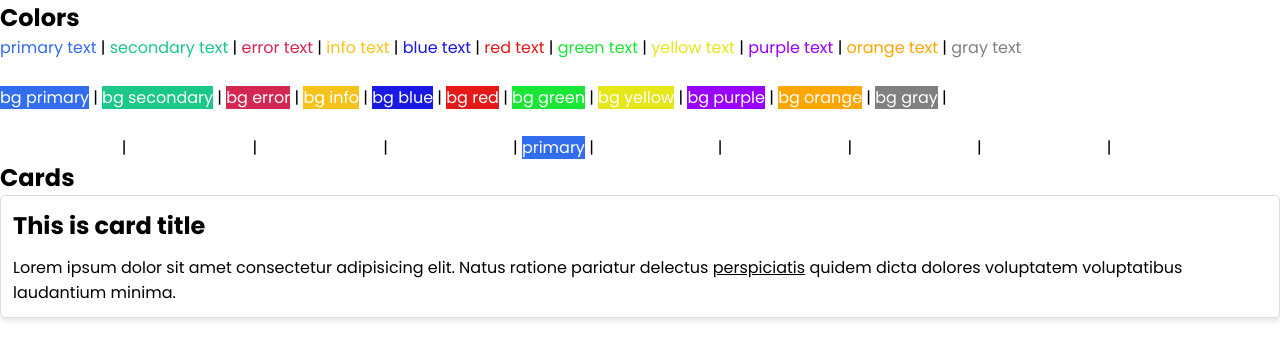
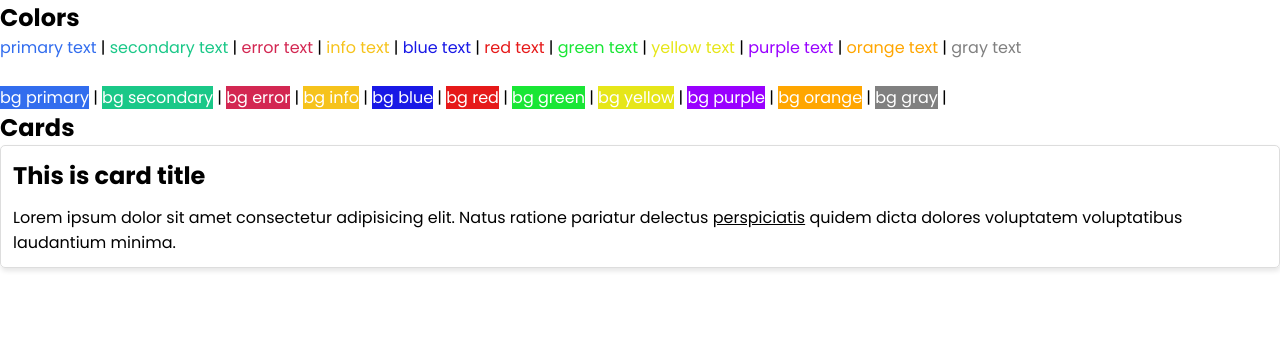
Before and after one commit to Im-Hassan-wd/sass-scss-library, a website: page index.html in a window 1280 px wide. Drawn offline with Linux system fonts and the light colour scheme.

Commit message:
outputting the colors

```diff
--- a/index.html
+++ b/index.html
@@ -36,18 +36,6 @@
     <span class="bg-orange text-white">bg orange</span> |
     <span class="bg-gray text-white">bg gray</span> |
 
-    <br><br>
-
-    <span class="bg-primary-dark-8 text-white">primary dark 8</span> |
-    <span class="bg-primary-dark-6 text-white">primary dark 6</span> |
-    <span class="bg-primary-dark-4 text-white">primary dark 4</span> |
-    <span class="bg-primary-dark-2 text-white">primary dark 2</span> |
-    <span class="bg-primary text-white">primary</span> |
-    <span class="bg-primary-light-2 text-white">primary light 2</span> |
-    <span class="bg-primary-light-4 text-white">primary light 4</span> |
-    <span class="bg-primary-light-6 text-white">primary light 6</span> |
-    <span class="bg-primary-light-8 text-white">primary light 8</span> |
-
   <!-- font sizes -->
 
   <!-- buttons -->
```
